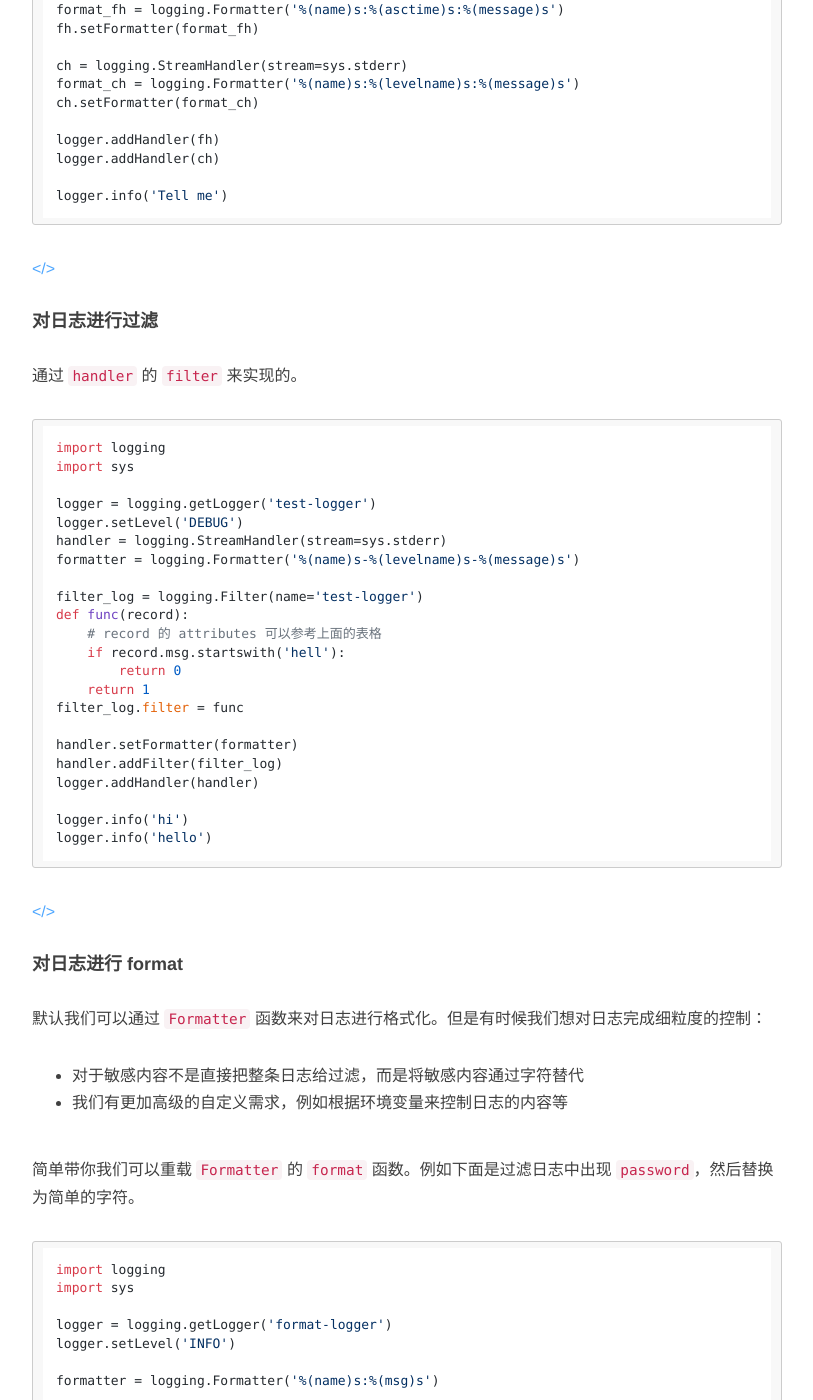
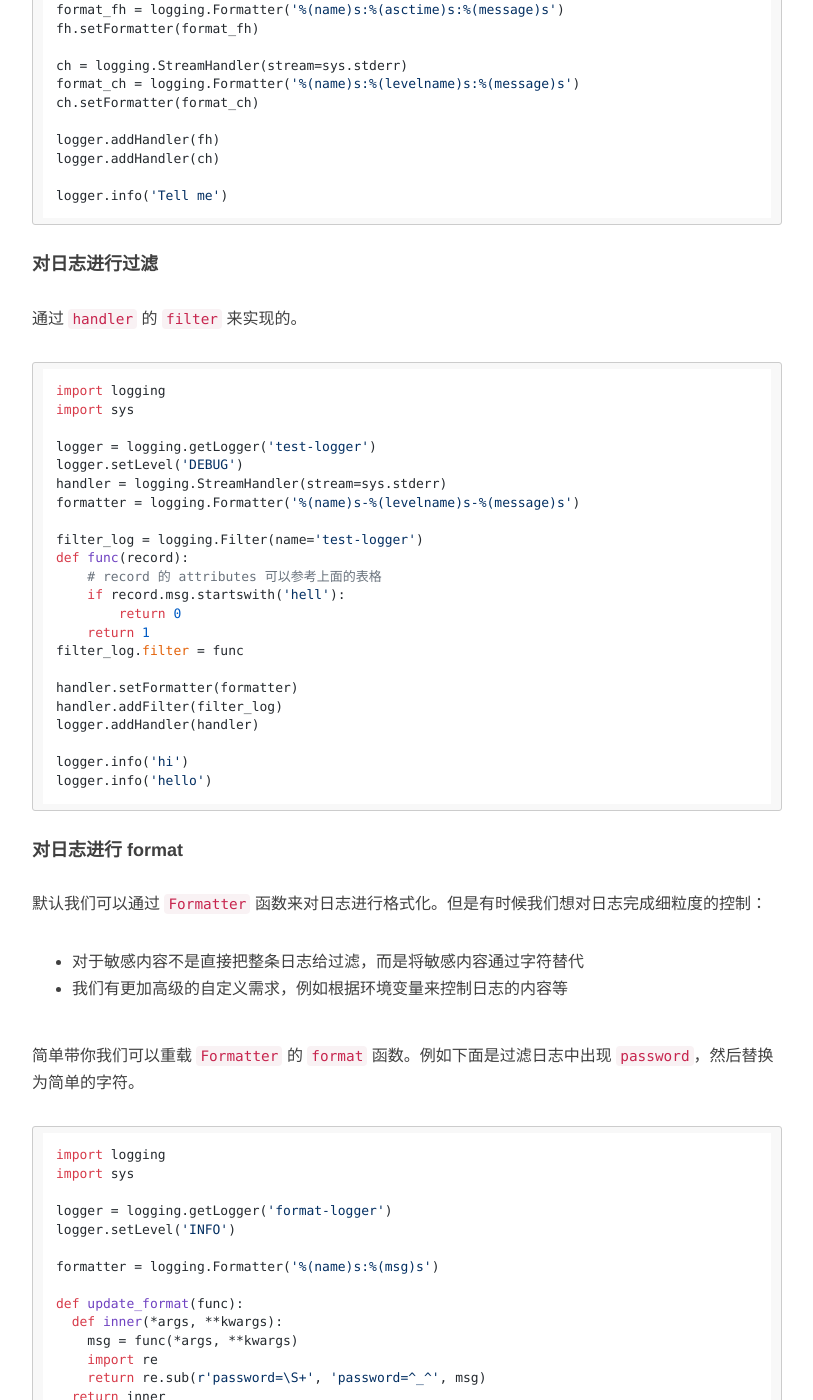
Before and after one commit to chunyang-wen/chunyang-wen.github.io, a Jekyll site: the page built from _posts/2018-10-27-python-log-module.md, in a window 1280 px wide and 1400 px high, scrolled down 4422 px. Shown: the whole window, without its empty margins (233-1046 px from the left). Built offline with Jekyll 4.4.1, drawn with Linux system fonts in a browser that asks for light colours; nearby versions of some CDN libraries; comment, search, counter and statistics services are not loaded.

Commit message:
Modify: fix bug of id

````diff
--- a/_posts/2018-10-27-python-log-module.md
+++ b/_posts/2018-10-27-python-log-module.md
@@ -171,7 +171,7 @@ logger.addHandler(ch)
 logger.info('Tell me')
 ```
 
-<a id="filter-log"></>
+<a id="filter-log"></a>
 
 #### 对日志进行过滤
 
@@ -202,7 +202,7 @@ logger.info('hi')
 logger.info('hello')
 ```
 
-<a id="format-again"></>
+<a id="format-again"></a>
 
 #### 对日志进行 format
 
````
